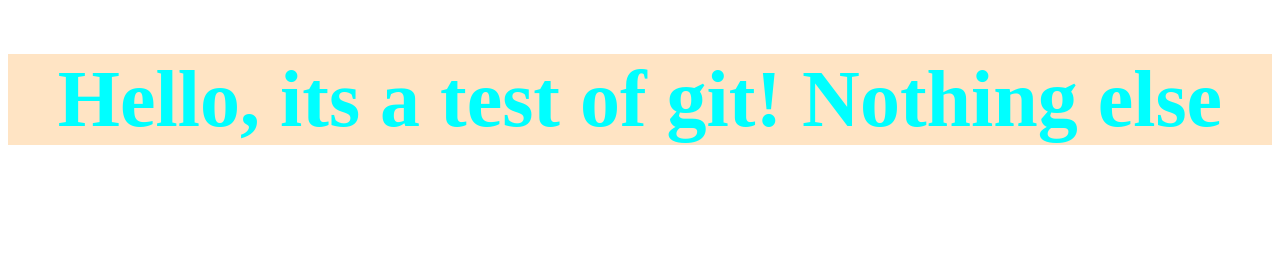
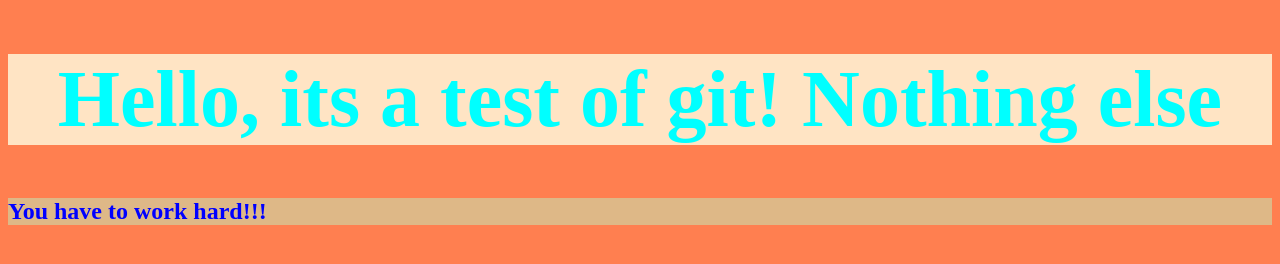
Before and after one commit to nazkova1/test-repository, a plain HTML site: page index.html in a window 1280 px wide. Drawn offline with Linux system fonts and the light colour scheme.

Commit message:
create new tags

```diff
--- a/index.css
+++ b/index.css
@@ -4,3 +4,11 @@
     color: aqua;
     background-color: bisque;
 }
+h2 {
+    color: blue;
+    background-color: burlywood;
+}
+body {
+    height: 100vh;
+    background-color: coral;
+}
--- a/index.html
+++ b/index.html
@@ -9,5 +9,6 @@
 </head>
 <body>
     <h1>Hello, its a test of git! Nothing else</h1>
+    <h2>You have to work hard!!!</h2>
 </body>
 </html>
```
